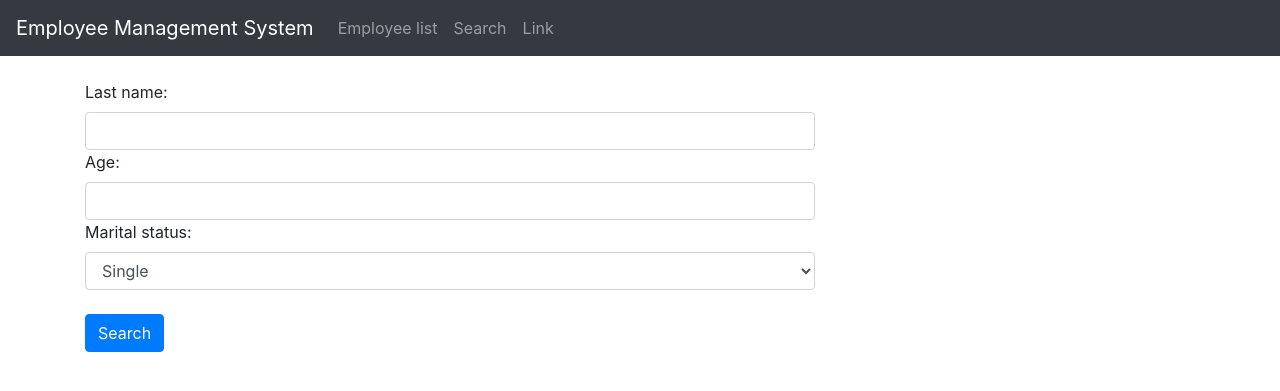
After one commit to salehmontazeran/internet_engineering_projects, a Django app: page /employee/search/ in a window 1280 px wide. The commit adds this page. Shown: the top 391 px of the page. Run offline with Django 3.2, Linux system fonts and the light colour scheme; some libraries are stand-ins or nearby versions.

Commit message:
Employee CRUD was completed.

```diff
--- a/project/employee/forms.py
+++ b/project/employee/forms.py
@@ -68,3 +68,9 @@ class EmployeeForm(forms.ModelForm):
     class Meta:
         model = Employee
         fields = "__all__"
+
+
+class ChnageEmployeeForm(EmployeeForm):
+    def __init__(self, *args, **kwargs):
+        super(ChnageEmployeeForm, self).__init__(*args, **kwargs)
+        self.fields['personal_number'].disabled = True
--- /dev/null
+++ b/project/employee/templates/employee/employee_search.html
@@ -0,0 +1,32 @@
+{% extends 'base.html' %}
+
+{% block content %}
+
+<div class="container">
+    <div class="row">
+        <div class="col-md-8">
+            <form method="GET" action="../../employee/list/">
+                <div class="fieldWrapper">
+                    <label for="id_last_name">Last name:</label>
+                    <input type="text" name="last_name" class="form-control" maxlength="30" id="id_last_name">
+                </div>
+                <div class="fieldWrapper">
+                    <label for="id_age">Age:</label>
+                    <input type="number" name="age" class="form-control" min="18" max="70" id="id_age">
+                </div>
+
+                <div class="fieldWrapper">
+                    <label for="id_marital_status">Marital status:</label>
+                    <select name="marital_status" class="form-control" id="id_marital_status">
+                        <option value="Single">Single</option>
+                        <option value="Married">Married</option>
+                    </select>
+                </div>
+                <br>
+                <input type="submit" class="btn btn-primary mb-2" value="Search" />
+            </form>
+        </div>
+    </div>
+</div>
+
+{% endblock %}
--- /dev/null
+++ b/project/employee/urls.py
@@ -0,0 +1,14 @@
+from django.urls import path
+
+from .views import (employee_create_view, employee_delete_view,
+                    employee_edit_view, employee_list_view,
+                    employee_search_view)
+
+app_name = 'employee'
+urlpatterns = [
+    path("create/", employee_create_view, name='employee_create'),
+    path("list/", employee_list_view, name='employee_list'),
+    path("delete/<int:id>/", employee_delete_view, name='employee_delete'),
+    path("edit/<int:id>/", employee_edit_view, name='employee_edit'),
+    path("search/", employee_search_view, name="search")
+]
--- a/project/employee/views.py
+++ b/project/employee/views.py
@@ -1,14 +1,83 @@
-from django.shortcuts import render
+from django.forms import ValidationError
+from django.shortcuts import get_object_or_404, redirect, render
+from django.urls import reverse
 
-from .forms import EmployeeForm
+from .forms import ChnageEmployeeForm, EmployeeForm
+from .models import Employee
 
 
 def employee_create_view(request):
     form = EmployeeForm(request.POST or None)
     if form.is_valid():
         form.save()
+        return redirect('employee:employee_list')
 
     context = {
         'form': form
     }
     return render(request, "employee/employee_create.html", context)
+
+
+def employee_list_view(request):
+    we_have_filter = False
+    employee = Employee.objects
+
+    last_name = request.GET.get('last_name')
+    if last_name is not None and last_name:
+        print('*** ', last_name)
+        we_have_filter = True
+        employee = employee.filter(last_name__exact=last_name)
+
+    age = request.GET.get('age')
+    if age is not None and age:
+        we_have_filter = True
+        age = int(age)
+        employee = employee.filter(age=age)
+
+    marital_status = request.GET.get('marital_status')
+    if marital_status is not None and marital_status:
+        we_have_filter = True
+        employee = employee.filter(marital_status__exact=marital_status)
+
+    if not we_have_filter:
+        employee = employee.all()
+
+    context = {
+        'objects': employee
+    }
+    return render(request, "employee/employee_list.html", context)
+
+
+def employee_delete_view(request, id):
+    obj = get_object_or_404(Employee, id=id)
+    print(obj)
+    if request.method == "POST":
+        if request.POST['action'] == "Delete":
+            obj.delete()
+        return redirect('employee:employee_list')
+    context = {
+        "object": obj
+    }
+    return render(request, "employee/employee_delete.html", context)
+
+
+def employee_edit_view(request, id):
+    obj = get_object_or_404(Employee, id=id)
+
+    form = ChnageEmployeeForm(request.POST or None, instance=obj)
+    if form.is_valid():
+        form.save()
+        return redirect('employee:employee_list')
+
+    context = {
+        'form': form
+    }
+    return render(request, "employee/employee_create.html", context)
+
+
+def employee_search_view(request):
+    return render(request, 'employee/employee_search.html')
+
+
+def home_page(request):
+    return render(request, "base.html")
--- a/project/esm/urls.py
+++ b/project/esm/urls.py
@@ -14,11 +14,12 @@ Including another URLconf
     2. Add a URL to urlpatterns:  path('blog/', include('blog.urls'))
 """
 from django.contrib import admin
-from django.urls import path
+from django.urls import include, path
 
-from employee.views import employee_create_view
+from employee.views import home_page
 
 urlpatterns = [
     path('admin/', admin.site.urls),
-    path("create/", employee_create_view)
+    path('', home_page),
+    path('employee/', include('employee.urls'))
 ]
--- a/project/templates/base.html
+++ b/project/templates/base.html
@@ -24,10 +24,10 @@
         <div class="collapse navbar-collapse" id="collapsibleNavbar">
           <ul class="navbar-nav">
             <li class="nav-item">
-              <a class="nav-link" href="#">Create employee</a>
+              <a class="nav-link" href="/employee/list">Employee list</a>
             </li>
             <li class="nav-item">
-              <a class="nav-link" href="#">Search</a>
+              <a class="nav-link" href="/employee/search">Search</a>
             </li>
             <li class="nav-item">
               <a class="nav-link" href="#">Link</a>
@@ -39,7 +39,7 @@
     <br>
 
 {% block content %}
-replace me
+
 {% endblock %}
 
 </body>
```
Also changed, not shown: project/employee/models.py (+22 -3 lines), project/employee/templates/employee/employee.html (deleted, +0 -7 lines), project/employee/templates/employee/employee_create.html (+3 -4 lines), project/employee/templates/employee/employee_delete.html (added, +23 -0 lines), project/employee/templates/employee/employee_list.html (added, +58 -0 lines), project/employee/migrations/0002_auto_20200115_1747.py (added), project/employee/migrations/0003_auto_20200115_1754.py (added), project/employee/migrations/0004_auto_20200115_2230.py (added), project/employee/migrations/0005_auto_20200115_2249.py (added), project/employee/migrations/0006_auto_20200115_2303.py (added).
